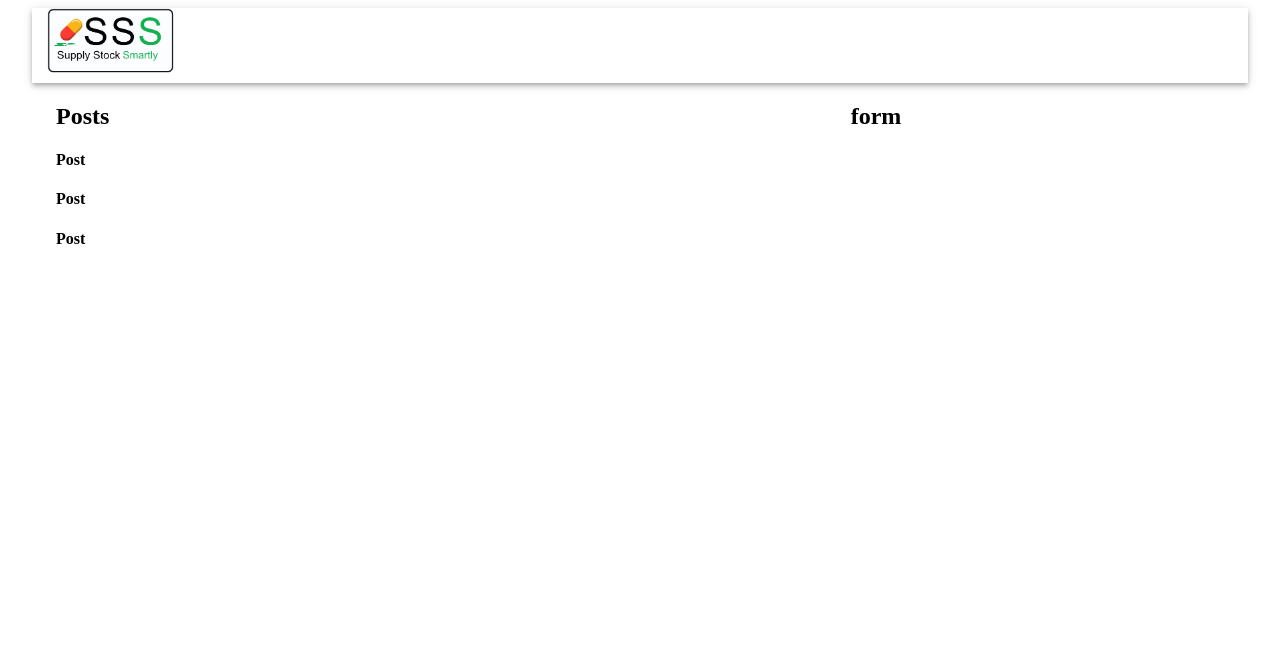
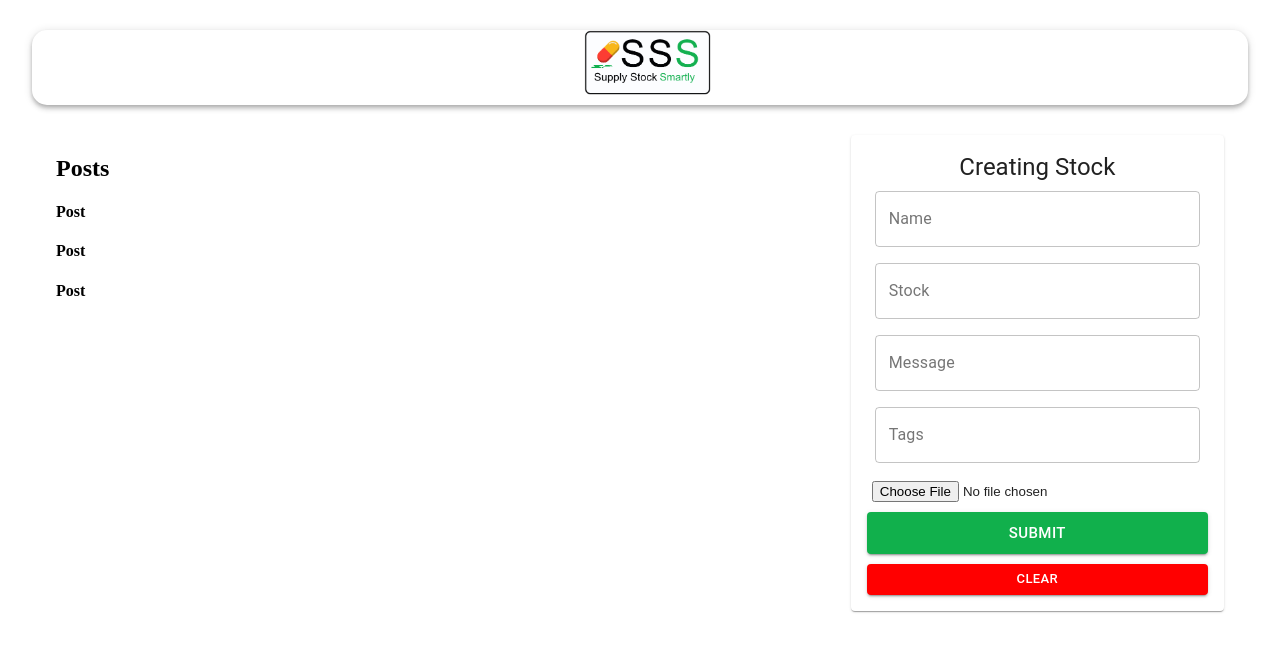
Before and after one commit to shafali03/Inventory-Management-CRUD-Application, a React (Create React App) app in the folder client/: page / in a window 1280 px wide. Shown: the top 652 px of the page. Built offline with nearby package versions, Linux system fonts and the light colour scheme; no server answers.

Commit message:
Created a form with input fields, buttons and add styles for the form

```diff
--- a/client/src/App.js
+++ b/client/src/App.js
@@ -18,7 +18,7 @@
 
   return (
     <Container maxWidth="lg">
-      <AppBar className={classes.AppBar} position="static" color="inherit">
+      <AppBar className={classes.appBar} position="static" color="inherit">
         <Typography variant="h4" align="left">
           <img className={classes.image} src={logo} alt="logo" height="65" />
         </Typography>
--- a/client/src/components/Form/Form.js
+++ b/client/src/components/Form/Form.js
@@ -1,10 +1,101 @@
-import React from "react";
+import React, { useState } from "react";
+import { TextField, Button, Typography, Paper } from "@material-ui/core";
+import FileBase from "react-file-base64";
+
+import useStyles from "./styles";
 
 const Form = () => {
+  const classes = useStyles();
+
+  const [postData, setPostData] = useState({
+    creator: "",
+    title: "",
+    message: "",
+    tags: "",
+    selectedFile: "",
+  });
+  const handleSubmit = () => {};
+
+  const clear = () => {};
+
   return (
-    <div>
-      <h2>form</h2>
-    </div>
+    <Paper className={classes.paper}>
+      <form
+        autoComplete="off"
+        noValidate
+        className={`${classes.root} ${classes.form}`}
+        onSubmit={handleSubmit}
+      >
+        <Typography variant="h5">Creating Stock</Typography>
+        <TextField
+          name="creator"
+          variant="outlined"
+          label="Name"
+          fullWidth
+          value={postData.creator}
+          onChange={(e) =>
+            setPostData({ ...postData, creator: e.target.value })
+          }
+        />
+        <TextField
+          name="title"
+          variant="outlined"
+          label="Stock"
+          fullWidth
+          value={postData.title}
+          onChange={(e) => setPostData({ ...postData, title: e.target.value })}
+        />
+        <TextField
+          name="message"
+          variant="outlined"
+          label="Message"
+          fullWidth
+          value={postData.message}
+          onChange={(e) =>
+            setPostData({ ...postData, message: e.target.value })
+          }
+        />
+        <TextField
+          name="tags"
+          variant="outlined"
+          label="Tags"
+          fullWidth
+          value={postData.tags}
+          onChange={(e) => setPostData({ ...postData, tags: e.target.value })}
+        />
+        <div className={classes.fileInput}>
+          <FileBase
+            type="file"
+            multiple={false}
+            onDone={({ base64 }) =>
+              setPostData({ ...postData, selectedFile: base64 })
+            }
+          />
+        </div>
+        <Button
+          className={classes.buttonSubmit}
+          variant="contained"
+          color="primary"
+          size="large"
+          type="submit"
+          fullWidth
+          style={{ backgroundColor: "#11b04c" }}
+        >
+          Submit
+        </Button>
+        <Button
+          variant="contained"
+          color="secondary"
+          size="small"
+          onClick={clear}
+          fullWidth
+          className="btn"
+          style={{ backgroundColor: "#FF0000" }}
+        >
+          Clear
+        </Button>
+      </form>
+    </Paper>
   );
 };
 
--- /dev/null
+++ b/client/src/components/Form/styles.js
@@ -0,0 +1,24 @@
+import { makeStyles } from "@material-ui/core/styles";
+
+export default makeStyles((theme) => ({
+  root: {
+    "& .MuiTextField-root": {
+      margin: theme.spacing(1),
+    },
+  },
+  paper: {
+    padding: theme.spacing(2),
+  },
+  form: {
+    display: "flex",
+    flexWrap: "wrap",
+    justifyContent: "center",
+  },
+  fileInput: {
+    width: "97%",
+    margin: "10px 0",
+  },
+  buttonSubmit: {
+    marginBottom: 10,
+  },
+}));
```
